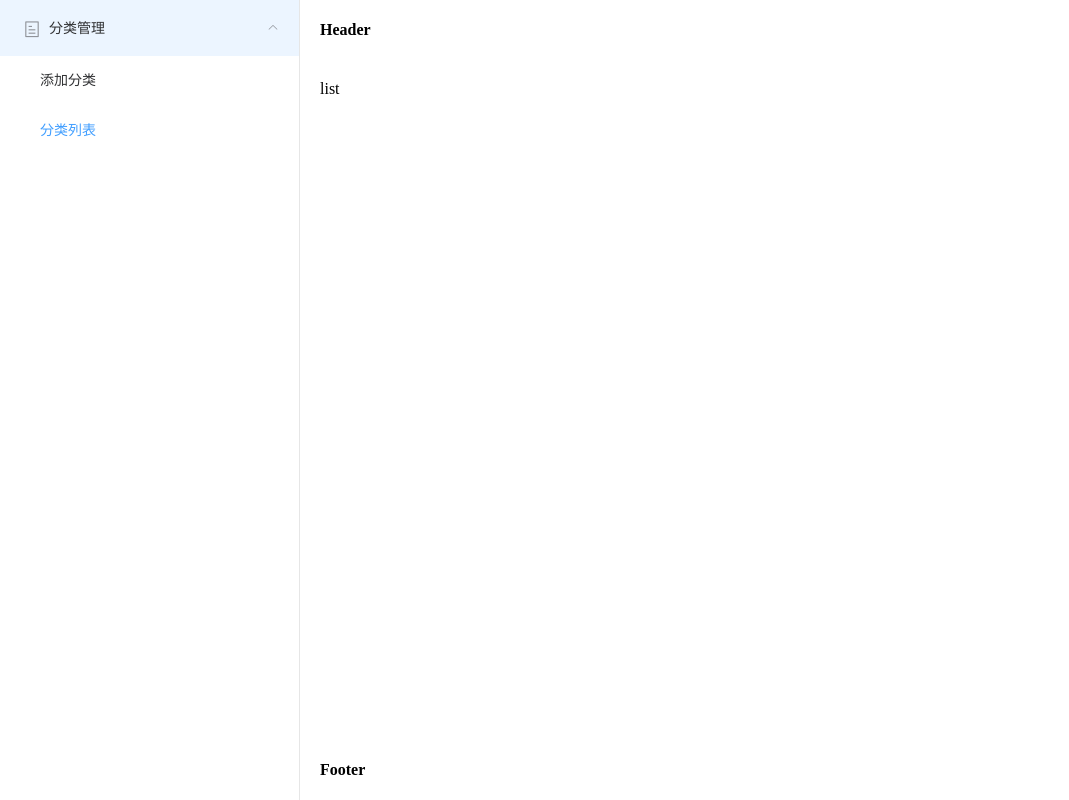
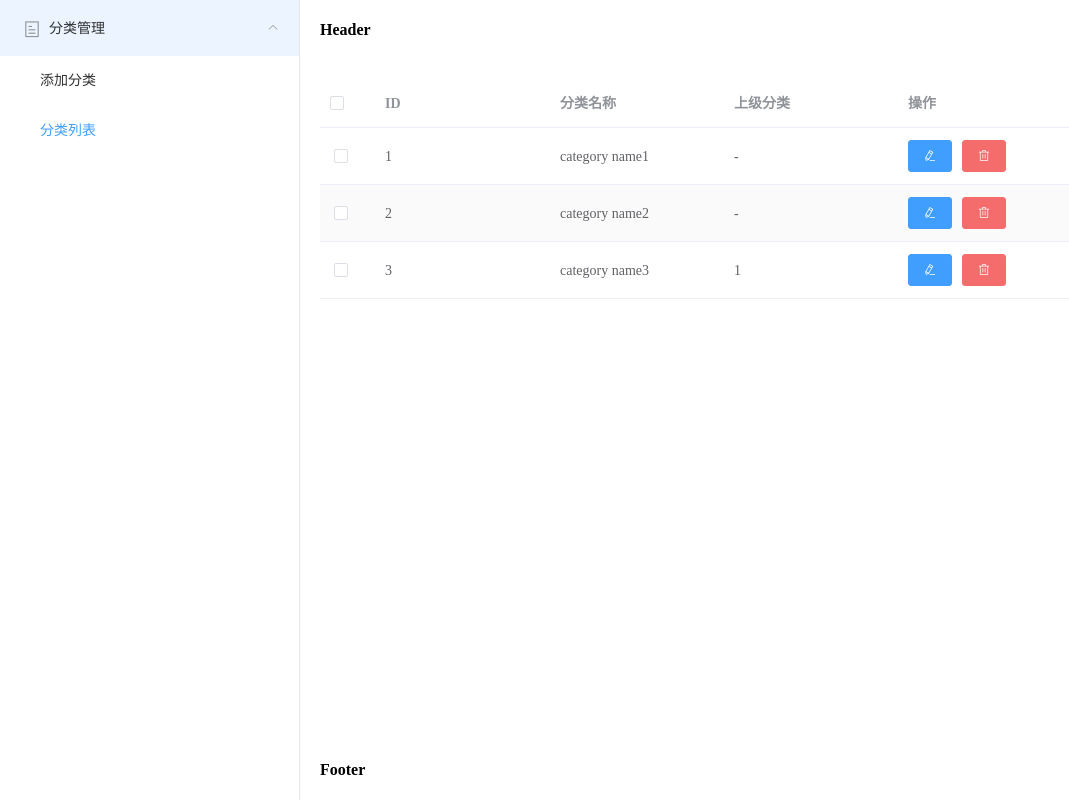
Before and after one commit to MyFaith/iptv-management, a Vue app in the folder admin/: page /#/category/list in a window 1280 px wide. Shown: the whole page, without its empty margins (0-1069 px from the left). Built offline with nearby package versions, Linux system fonts and the light colour scheme; the HTML template or start-up script is replaced by a standard one.

Commit message:
:construction: Category list page complete

```diff
--- a/admin/src/router.ts
+++ b/admin/src/router.ts
@@ -18,6 +18,11 @@ export default new Router({
         {
             path: '/category/add',
             component: () => import('./views/category/edit.vue')
+        },
+        {
+            path: '/category/edit/:id',
+            component: () => import('./views/category/edit.vue'),
+            props: true
         }
     ]
 });
--- a/admin/src/views/category/list.vue
+++ b/admin/src/views/category/list.vue
@@ -1,12 +1,44 @@
 <template>
-    <div>list</div>
+    <div class="category-list">
+        <el-table :data="tableData" tooltip-effect="dark" stripe style="width: 80%;">
+            <el-table-column type="selection" width="55"></el-table-column>
+            <el-table-column prop="id" label="ID"></el-table-column>
+            <el-table-column prop="name" label="分类名称"></el-table-column>
+            <el-table-column label="上级分类">
+                <template slot-scope="scope">
+                    <span v-if="scope.row.parent">{{ scope.row.parent }}</span>
+                    <span v-else>-</span>
+                </template>
+            </el-table-column>
+            <el-table-column label="操作">
+                <template slot-scope="scope">
+                    <el-button size="small" type="primary" icon="el-icon-edit" @click="edit(scope.row)"></el-button>
+                    <el-button size="small" type="danger" icon="el-icon-delete" @click="remove(scope.row)"></el-button>
+                </template>
+            </el-table-column>
+        </el-table>
+    </div>
 </template>
 
 <script lang="ts">
 import { Vue, Component } from 'vue-property-decorator';
 
 @Component
-export default class CategoryList extends Vue {}
+export default class CategoryList extends Vue {
+    tableData = [
+        { id: 1, name: 'category name1', parent: '' },
+        { id: 2, name: 'category name2', parent: '' },
+        { id: 3, name: 'category name3', parent: 1 }
+    ];
+
+    // 编辑
+    edit(row: any) {
+        this.$router.push(`/category/edit/${row.id}`);
+    }
+
+    // 删除
+    remove(row: any) {}
+}
 </script>
 
 <style></style>
```
